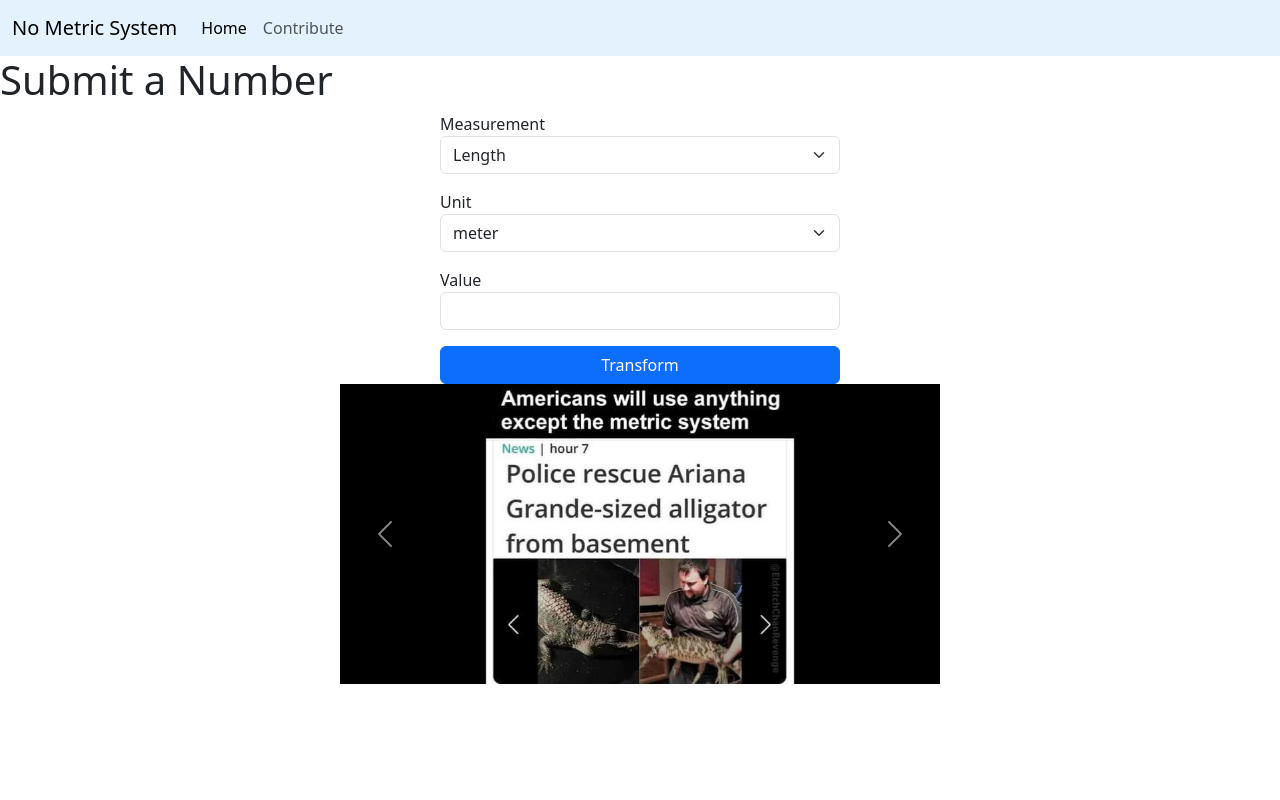
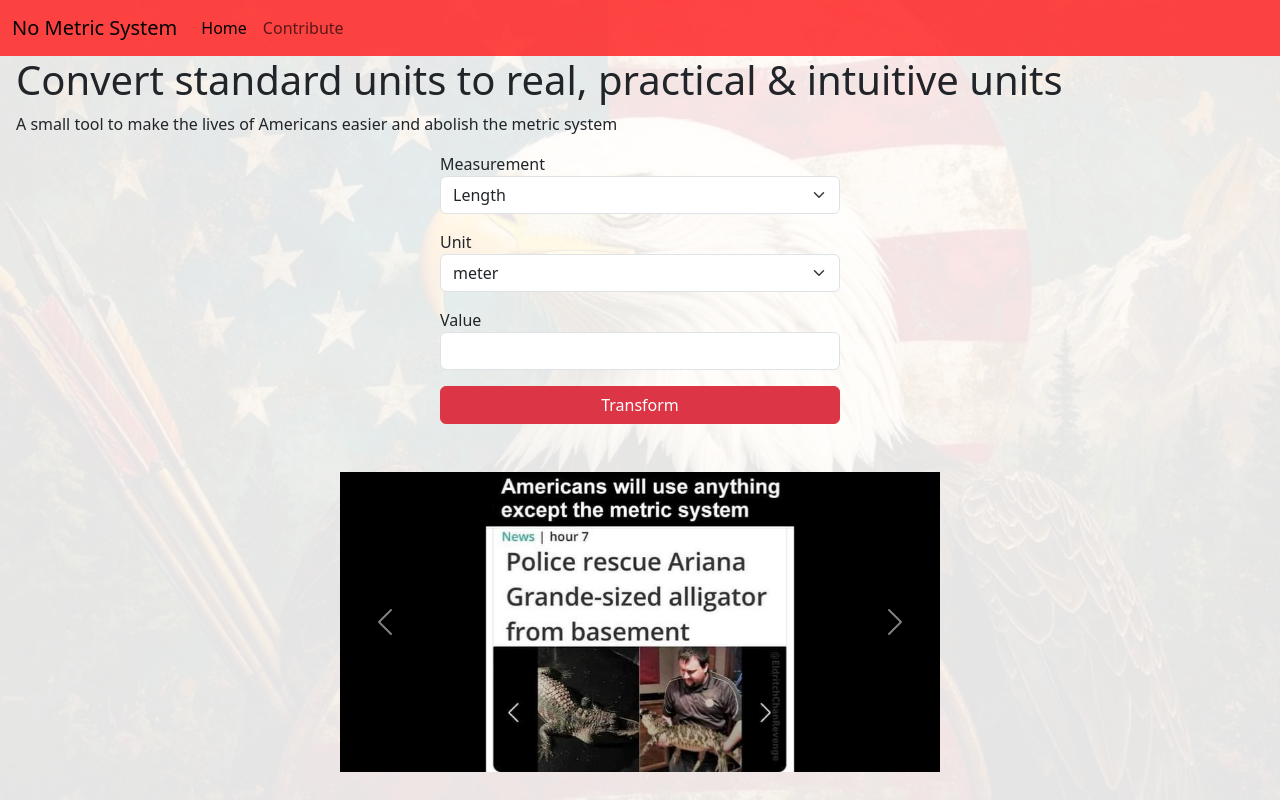
Before and after one commit to Arjun-Siva/nometrics, a Node server app: page / in a window 1280 px wide. Run offline with Node 20, Linux system fonts and the light colour scheme; some libraries are stand-ins or nearby versions.

Commit message:
added bg, changed descriptions

```diff
--- /dev/null
+++ b/formatNumber.js
@@ -0,0 +1,5 @@
+module.exports = (n) => {
+    return (Math.abs(n) >= 1e-2 && Math.abs(n) < 1e6)
+        ? n.toFixed(2)    // show 2 decimals normally
+        : n.toExponential(2); // show scientific with 2 decimals
+}
--- a/index.js
+++ b/index.js
@@ -2,6 +2,7 @@ require('dotenv').config();
 const express = require('express');
 const fetchData = require('./fetchData');
 const storeData = require('./storeData');
+const formatNumber = require('./formatNumber');
 
 const app = express();
 const port = process.env.PORT || 3000;
@@ -22,7 +23,7 @@ app.post('/calculate', async (req, res) => {
     const unit = req.body.unit
     const numberValue = parseFloat(req.body.number);
     const [result] = await fetchData(domain, unit, numberValue);
-    const value = result.value;
+    const value = formatNumber(result.value);
     const source = result.source;
     const name = result.name;
 
--- a/views/contribute.ejs
+++ b/views/contribute.ejs
@@ -1,6 +1,7 @@
 <%- include('partials/header') %>
 
-    <h1>Submit a Number</h1>
+    <h1 class="mx-3">Submit a real world object's dimension</h1>
+    <p class="mx-3">Your entry will be added to the system after review</p>
     <div class="d-flex justify-content-center align-items-center">
         <div class="w-100" style="max-width: 400px;">
             <form action="/contribute" method="POST">
--- a/views/index.ejs
+++ b/views/index.ejs
@@ -1,5 +1,6 @@
 <%- include('partials/header') %>
-  <h1>Submit a Number</h1>
+  <h1 class="mx-3">Convert standard units to real, practical & intuitive units</h1>
+  <p class="mx-3">A small tool to make the lives of Americans easier and abolish the metric system</p>
   <div class="d-flex justify-content-center align-items-center">
     <form action="/calculate" method="POST" class="w-100" style="max-width: 400px;">
       <div class="form-group mb-3">
@@ -22,13 +23,13 @@
         <input type="number" id="input-value" name="number" min="0.00000001" step="any" required class="form-control">
       </div>
 
-      <button type="submit" class="btn btn-primary w-100">Transform</button>
+      <button type="submit" class="btn btn-danger w-100">Transform</button>
     </form>
   </div>
 
   <% if (value !==null) { %>
-    <div class="d-flex justify-content-center mt-4">
-      <div class="p-3 border rounded" style="border-width: 2px; width: 75%;">
+    <div class="d-flex justify-content-center mt-4 my-1">
+      <div class="p-3 border rounded" style="border-width: 2px; width: 75%; background-color: rgba(255, 255, 255, 0.5);">
 
         <% if (domain==="length" ) { %>
           <span id="user-value">
@@ -68,7 +69,7 @@
     <% } %>
 
       <!-- carousel -->
-      <div class="d-flex justify-content-center align-items-center mt-5F">
+      <div class="d-flex justify-content-center align-items-center mt-5F my-5">
         <div id="carouselMemes" class="carousel slide carousel-fade bg-black" style="width: 600px; height: 300px;">
 
           <div class="carousel-inner h-100">
--- a/views/partials/header.ejs
+++ b/views/partials/header.ejs
@@ -1,5 +1,6 @@
 <!DOCTYPE html>
 <html lang="en">
+
 <head>
   <meta charset="UTF-8">
   <meta name="viewport" content="width=device-width, initial-scale=1.0">
@@ -17,10 +18,36 @@
     input[type="number"] {
       -moz-appearance: textfield;
     }
+
+    body {
+      position: relative;
+      min-height: 100vh;
+      margin: 0;
+    }
+
+    body::before {
+      content: "";
+      position: fixed;
+      /* stays fixed behind everything */
+      top: 0;
+      left: 0;
+      width: 100%;
+      height: 100%;
+      background-image: url('/images/bg_murica.jpg');
+      background-size: cover;
+      /* "fill type" */
+      background-position: center;
+      background-repeat: no-repeat;
+      opacity: 0.1;
+      /* % opacity */
+      z-index: -1;
+      /* keep it behind page content */
+    }
   </style>
 </head>
+
 <body>
-<nav class="navbar navbar-expand-lg" style="background-color: #e3f2fd;" data-bs-theme="light">
+  <nav class="navbar navbar-expand-lg" style="background-color: #ff1e1ed2;" data-bs-theme="light">
     <div class="container-fluid">
       <a class="navbar-brand" href="/">No Metric System</a>
       <ul class="navbar-nav me-auto mb-2 mb-lg-0">
```
Also changed, not shown: assets/images/bg_murica.jpg (added). Lines whose indentation alone changed are shown as unchanged.
